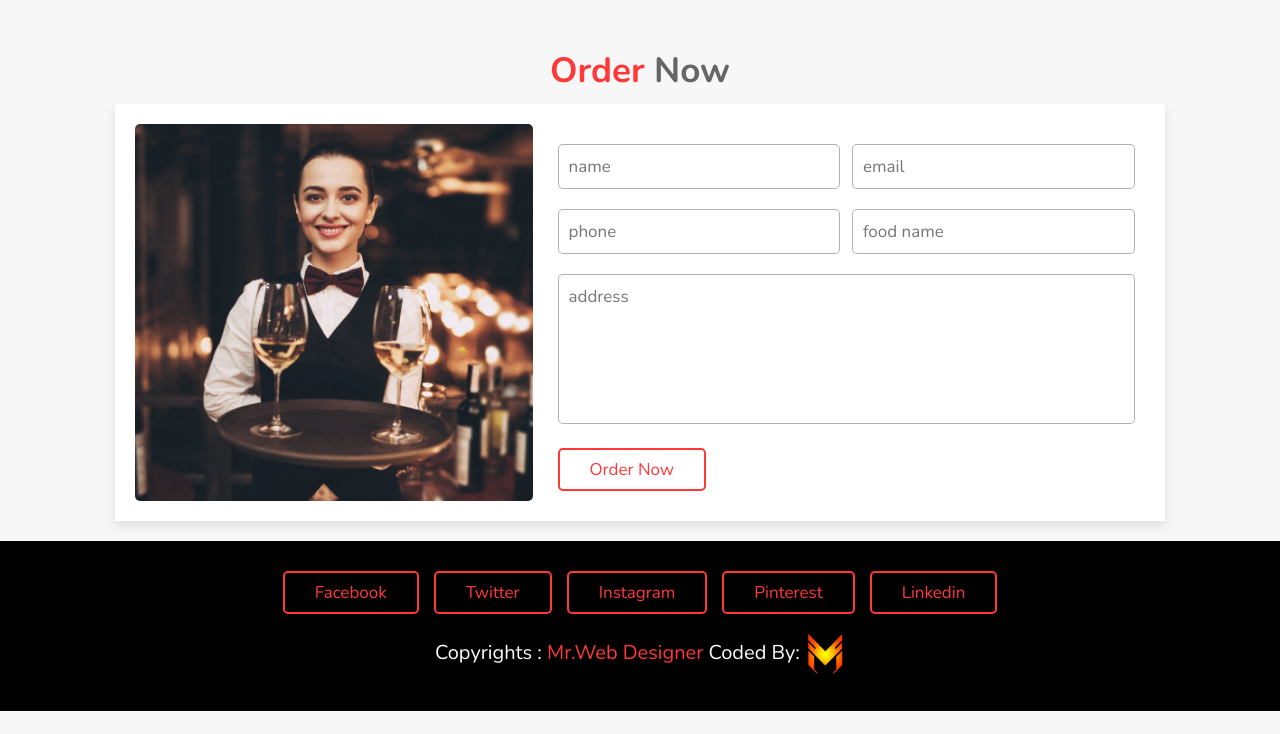
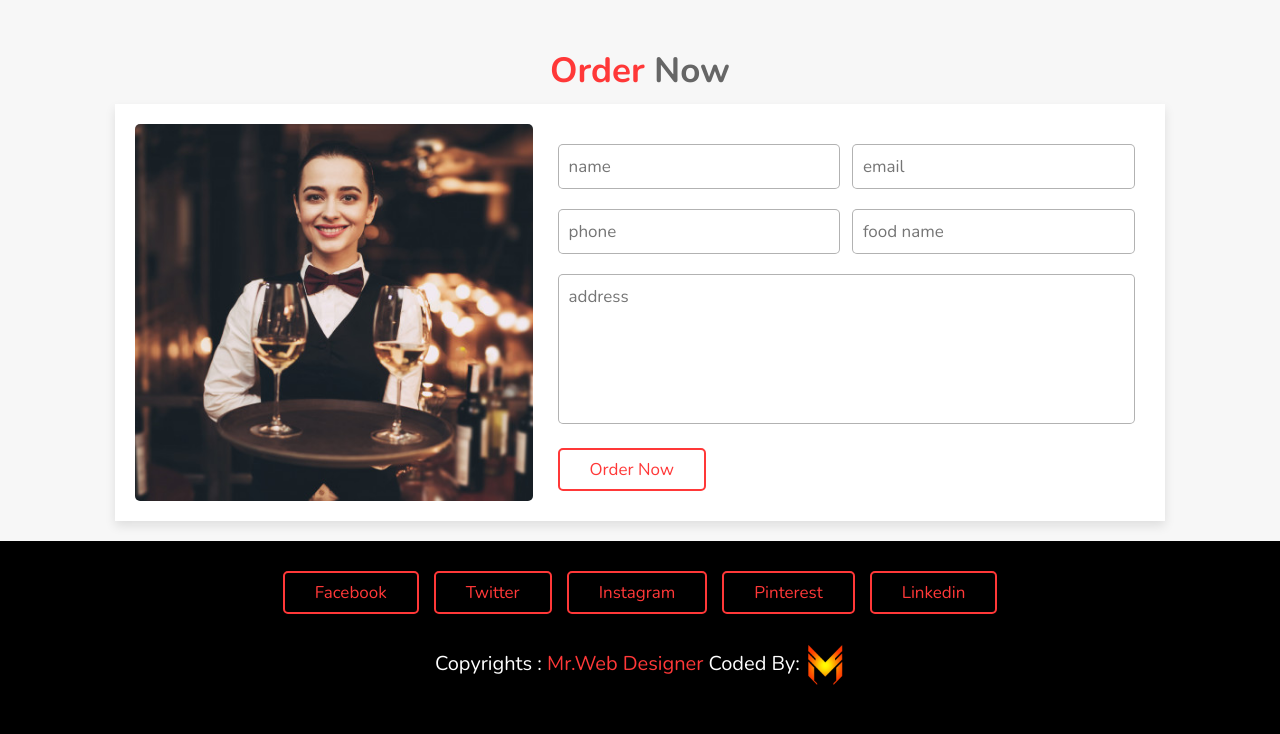
Before and after one commit to jrazap/Food-Restaurant, a plain HTML site: page index.html in a window 1280 px wide. Shown: the part 4219-4953 px from the top of the page. Before the commit the page ends 4930 px from the top, so only its background shows below. Drawn offline with nearby package versions, Linux system fonts and the light colour scheme.

Commit message:
Update main.css

```diff
--- a/css/main.css
+++ b/css/main.css
@@ -406,6 +406,7 @@ header .navbar a:hover {
     color: #fff;
     font-weight: normal;
     font-size: 2rem;
+    line-height: 5rem;
 }
 .footer .credit span{
     color: var(--red);
```
